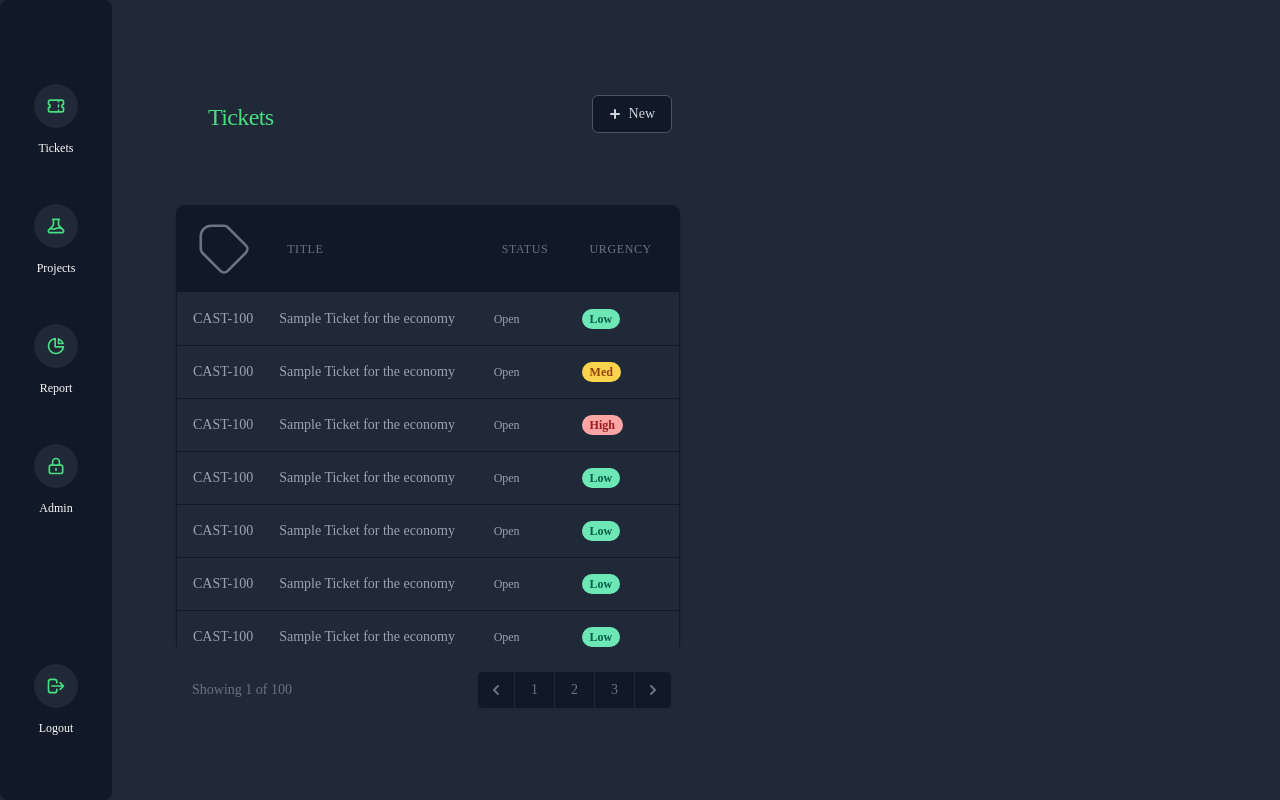
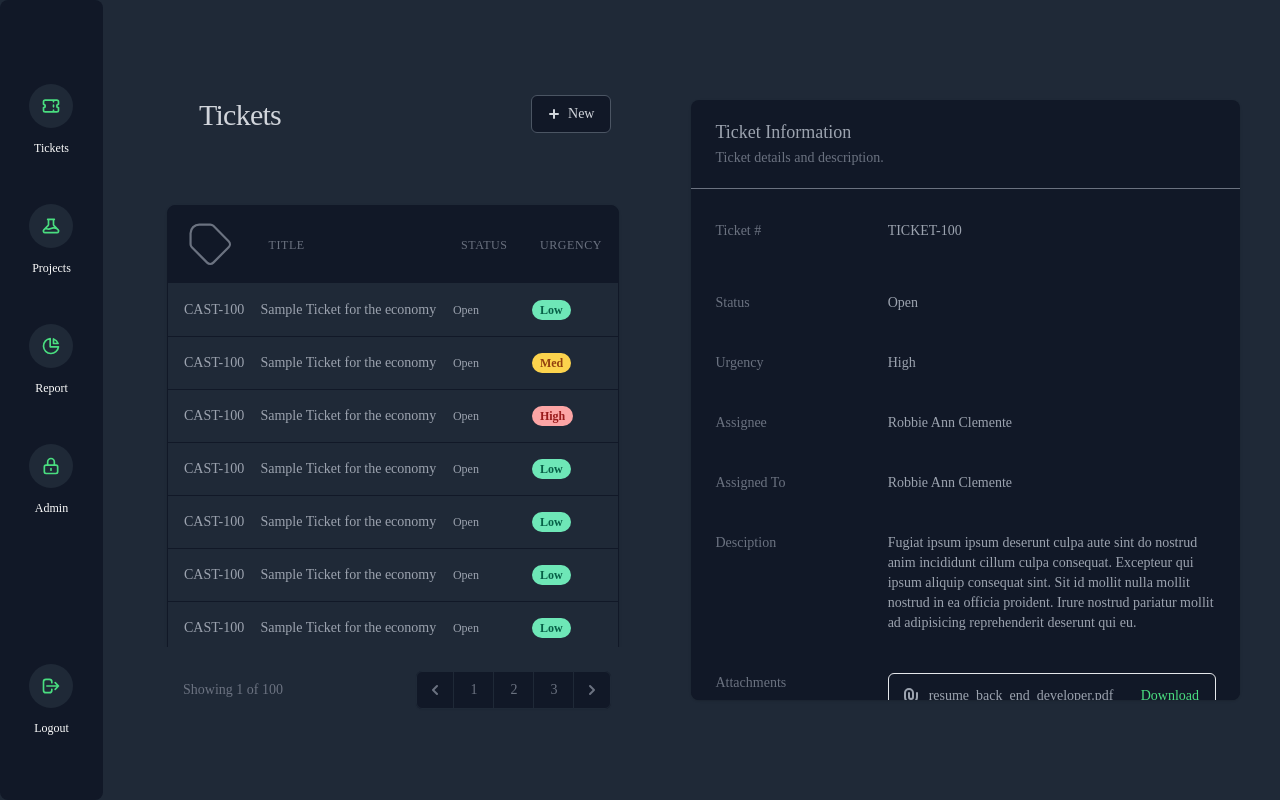
Before and after one commit to karslirobbie/bug-tracker, a React (Create React App) app: page /tickets in a window 1280 px wide. Built offline with nearby package versions, Linux system fonts and the light colour scheme.

Commit message:
Created Description List

```diff
--- a/src/components/Ticket.jsx
+++ b/src/components/Ticket.jsx
@@ -2,11 +2,11 @@ import React from 'react'
 import Nav from './common/Nav'
 import Header from './common/Header'
 import Table from './common/Table'
-
+import DescriptionList from './common/DescriptionList'
 
 export default function Ticket () {
   return (
-    <div className="flex overflow-hidden w-full h-full text-xs text-gray-3000 bg-gray-800">
+    <div className="flex place-items-center overflow-hidden w-full h-full text-xs text-gray-3000 bg-gray-800">
       <Nav />
 
       <div className="flex flex-col xl:w-1/2 w-full h-full">
@@ -16,8 +16,8 @@ export default function Ticket () {
         </main>
       </div>
 
-      <div className="ticket-description">
-
+      <div className="hidden xl:flex xl:w-1/2 h-3/4">
+        <DescriptionList />
       </div>
     </div>
   )
--- /dev/null
+++ b/src/components/common/DescriptionList.jsx
@@ -0,0 +1,110 @@
+import React from 'react'
+
+export default function DescriptionList () {
+  return (
+    <div class="bg-gray-900 shadow overflow-hidden sm:rounded-lg mr-10">
+      <div class="px-4 py-5 sm:px-6">
+        <h3 class="text-lg leading-6 font-medium text-gray-400">
+          Ticket Information
+        </h3>
+        <p class="mt-1 max-w-2xl text-sm text-gray-500">
+          Ticket details and description.
+        </p>
+      </div>
+      <div class="border-t border-gray-500">
+        <dl>
+          <div class="bg-gray-900 px-4 py-8 sm:grid sm:grid-cols-3 sm:gap-4 sm:px-6">
+            <dt class="text-sm font-medium text-gray-500">
+              Ticket #
+            </dt>
+            <dd class="mt-1 text-sm text-gray-400 sm:mt-0 sm:col-span-2">
+              TICKET-100
+            </dd>
+          </div>
+          <div class="bg-gray-900 px-4 py-5 sm:grid sm:grid-cols-3 sm:gap-4 sm:px-6">
+            <dt class="text-sm font-medium text-gray-500">
+              Status
+            </dt>
+            <dd class="mt-1 text-sm text-gray-400 sm:mt-0 sm:col-span-2">
+              Open
+            </dd>
+          </div>
+          <div class="bg-gray-900 px-4 py-5 sm:grid sm:grid-cols-3 sm:gap-4 sm:px-6">
+            <dt class="text-sm font-medium text-gray-500">
+              Urgency
+            </dt>
+            <dd class="mt-1 text-sm text-gray-400 sm:mt-0 sm:col-span-2">
+              High
+            </dd>
+          </div>
+          <div class="bg-gray-900 px-4 py-5 sm:grid sm:grid-cols-3 sm:gap-4 sm:px-6">
+            <dt class="text-sm font-medium text-gray-500">
+              Assignee
+            </dt>
+            <dd class="mt-1 text-sm text-gray-400 sm:mt-0 sm:col-span-2">
+              Robbie Ann Clemente
+            </dd>
+          </div>
+          <div class="bg-gray-900 px-4 py-5 sm:grid sm:grid-cols-3 sm:gap-4 sm:px-6">
+            <dt class="text-sm font-medium text-gray-500">
+              Assigned To
+            </dt>
+            <dd class="mt-1 text-sm text-gray-400 sm:mt-0 sm:col-span-2">
+              Robbie Ann Clemente
+            </dd>
+          </div>
+
+          <div class="bg-gray-900 px-4 py-5 sm:grid sm:grid-cols-3 sm:gap-4 sm:px-6">
+            <dt class="text-sm font-medium text-gray-500">
+              Desciption
+            </dt>
+            <dd class="mt-1 text-sm text-gray-400 sm:mt-0 sm:col-span-2">
+              Fugiat ipsum ipsum deserunt culpa aute sint do nostrud anim incididunt cillum culpa consequat. Excepteur qui ipsum aliquip consequat sint. Sit id mollit nulla mollit nostrud in ea officia proident. Irure nostrud pariatur mollit ad adipisicing reprehenderit deserunt qui eu.
+            </dd>
+          </div>
+          <div class="bg-gray-900 px-4 py-5 sm:grid sm:grid-cols-3 sm:gap-4 sm:px-6">
+            <dt class="text-sm font-medium text-gray-500">
+              Attachments
+            </dt>
+            <dd class="mt-1 text-sm text-gray-400 sm:mt-0 sm:col-span-2">
+              <ul class="border border-gray-200 rounded-md divide-y divide-gray-200">
+                <li class="pl-3 pr-4 py-3 flex items-center justify-between text-sm">
+                  <div class="w-0 flex-1 flex items-center">
+
+                    <svg class="flex-shrink-0 h-5 w-5 text-gray-400" xmlns="http://www.w3.org/2000/svg" viewBox="0 0 20 20" fill="currentColor" aria-hidden="true">
+                      <path fill-rule="evenodd" d="M8 4a3 3 0 00-3 3v4a5 5 0 0010 0V7a1 1 0 112 0v4a7 7 0 11-14 0V7a5 5 0 0110 0v4a3 3 0 11-6 0V7a1 1 0 012 0v4a1 1 0 102 0V7a3 3 0 00-3-3z" clip-rule="evenodd" />
+                    </svg>
+                    <span class="ml-2 flex-1 w-0 truncate">
+                      resume_back_end_developer.pdf
+                    </span>
+                  </div>
+                  <div class="ml-4 flex-shrink-0">
+                    <a href="#" class="font-medium text-lime-400 hover:text-gray-500">
+                      Download
+                    </a>
+                  </div>
+                </li>
+                <li class="pl-3 pr-4 py-3 flex items-center justify-between text-sm">
+                  <div class="w-0 flex-1 flex items-center">
+
+                    <svg class="flex-shrink-0 h-5 w-5 text-gray-400" xmlns="http://www.w3.org/2000/svg" viewBox="0 0 20 20" fill="currentColor" aria-hidden="true">
+                      <path fill-rule="evenodd" d="M8 4a3 3 0 00-3 3v4a5 5 0 0010 0V7a1 1 0 112 0v4a7 7 0 11-14 0V7a5 5 0 0110 0v4a3 3 0 11-6 0V7a1 1 0 012 0v4a1 1 0 102 0V7a3 3 0 00-3-3z" clip-rule="evenodd" />
+                    </svg>
+                    <span class="ml-2 flex-1 w-0 truncate">
+                      coverletter_back_end_developer.pdf
+                   </span>
+                  </div>
+                  <div class="ml-4 flex-shrink-0">
+                    <a href="#" class="font-medium text-lime-400 hover:text-gray-400">
+                      Download
+                    </a>
+                  </div>
+                </li>
+              </ul>
+            </dd>
+          </div>
+        </dl>
+      </div>
+    </div>
+  )
+}
--- a/src/components/common/Header.jsx
+++ b/src/components/common/Header.jsx
@@ -3,7 +3,7 @@ import React from 'react'
 export default function Header ({ title }) {
   return (
     <header className="flex w-full h-1/6 items-end justify-between">
-      <h2 className="text-2xl font-medium tracking-tight text-lime-400 px-24">{title}</h2>
+      <h2 className="text-3xl font-medium tracking-tight text-gray-300 px-24">{title}</h2>
       <button className="focus:ring-offset-lime-400 focus:ring-2 focus:ring-lime-400 transform group flex items-center rounded-md bg-gray-900 border border-gray-600  text-gray-300 shadow-none focus:outline-none  text-sm font-medium px-4 py-2 mx-20">
         <svg className="mr-2" width="12" height="20" fill="currentColor">
           <path fillRule="evenodd" clipRule="evenodd" d="M6 5a1 1 0 011 1v3h3a1 1 0 110 2H7v3a1 1 0 11-2 0v-3H2a1 1 0 110-2h3V6a1 1 0 011-1z" />
```
